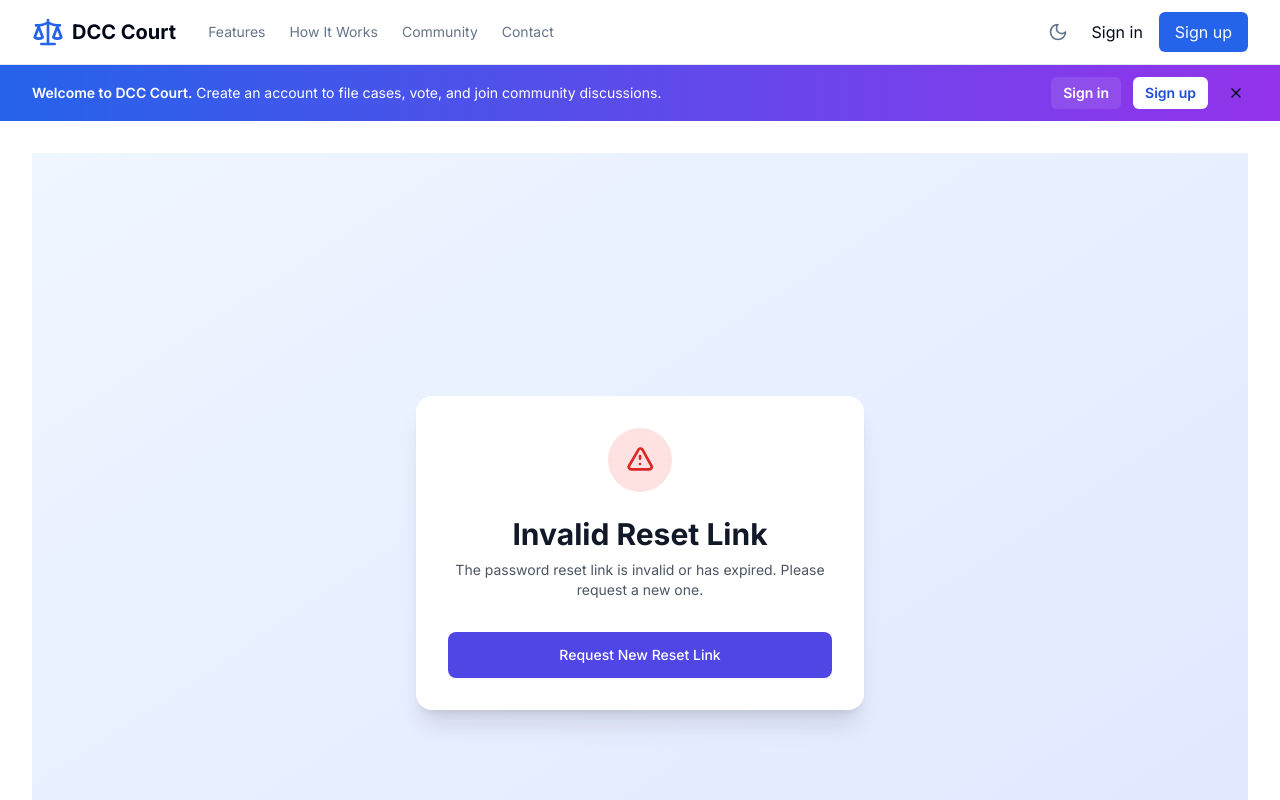
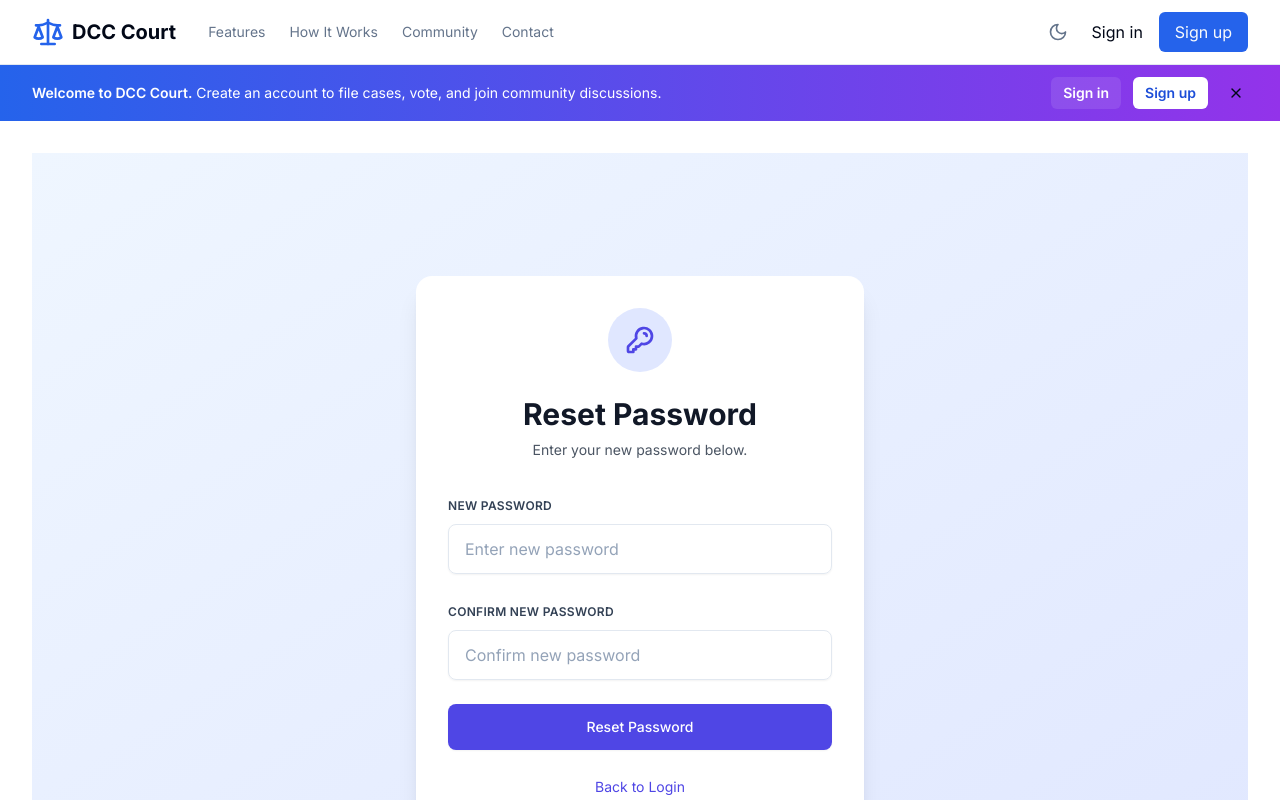
Before and after one commit to Rajnishtheone/Rajnishtheone-decentralized-community-court, a React (Vite) app in the folder frontend/: page /reset-password/1 in a window 1280 px wide. Shown: the top 800 px of the page. Built offline with nearby package versions, Linux system fonts and the light colour scheme; no server answers.

Commit message:
feat(frontend): use path token and update styles

```diff
--- a/frontend/src/pages/ResetPassword.jsx
+++ b/frontend/src/pages/ResetPassword.jsx
@@ -1,16 +1,15 @@
 import React, { useState } from 'react'
-import { Link, useSearchParams, useNavigate } from 'react-router-dom'
+import { Link, useParams, useNavigate } from 'react-router-dom'
 import { useForm } from 'react-hook-form'
 import { toast } from 'react-hot-toast'
 import { useAuth } from '../context/AuthContext'
 
 const ResetPassword = () => {
   const [isLoading, setIsLoading] = useState(false)
-  const [searchParams] = useSearchParams()
   const navigate = useNavigate()
   const { resetPassword } = useAuth()
 
-  const token = searchParams.get('token')
+  const { token } = useParams()
 
   const {
     register,
@@ -91,7 +90,7 @@ const ResetPassword = () => {
 
           <form className="mt-8 space-y-6" onSubmit={handleSubmit(onSubmit)}>
             <div>
-              <label htmlFor="password" className="block text-sm font-medium text-gray-700 dark:text-gray-300 mb-2">
+              <label htmlFor="password" className="form-label">
                 New Password
               </label>
               <input
@@ -104,11 +103,10 @@ const ResetPassword = () => {
                     message: 'Password must be at least 6 characters'
                   }
                 })}
-                className={`w-full px-4 py-3 border rounded-lg focus:ring-2 focus:ring-indigo-500 focus:border-indigo-500 transition-colors ${
-                  errors.password
-                    ? 'border-red-300 dark:border-red-600 bg-red-50 dark:bg-red-900/20'
-                    : 'border-gray-300 dark:border-gray-600 bg-white dark:bg-gray-700'
-                }`}
+                className={`form-input ${errors.password
+                    ? 'border-red-300 dark:border-red-600 bg-red-50/40 dark:bg-red-900/20'
+                    : ''
+                  }`}
                 placeholder="Enter new password"
               />
               {errors.password && (
@@ -119,7 +117,7 @@ const ResetPassword = () => {
             </div>
 
             <div>
-              <label htmlFor="confirmPassword" className="block text-sm font-medium text-gray-700 dark:text-gray-300 mb-2">
+              <label htmlFor="confirmPassword" className="form-label">
                 Confirm New Password
               </label>
               <input
@@ -129,11 +127,10 @@ const ResetPassword = () => {
                   required: 'Please confirm your password',
                   validate: value => value === password || 'Passwords do not match'
                 })}
-                className={`w-full px-4 py-3 border rounded-lg focus:ring-2 focus:ring-indigo-500 focus:border-indigo-500 transition-colors ${
-                  errors.confirmPassword
-                    ? 'border-red-300 dark:border-red-600 bg-red-50 dark:bg-red-900/20'
-                    : 'border-gray-300 dark:border-gray-600 bg-white dark:bg-gray-700'
-                }`}
+                className={`form-input ${errors.confirmPassword
+                    ? 'border-red-300 dark:border-red-600 bg-red-50/40 dark:bg-red-900/20'
+                    : ''
+                  }`}
                 placeholder="Confirm new password"
               />
               {errors.confirmPassword && (
```
